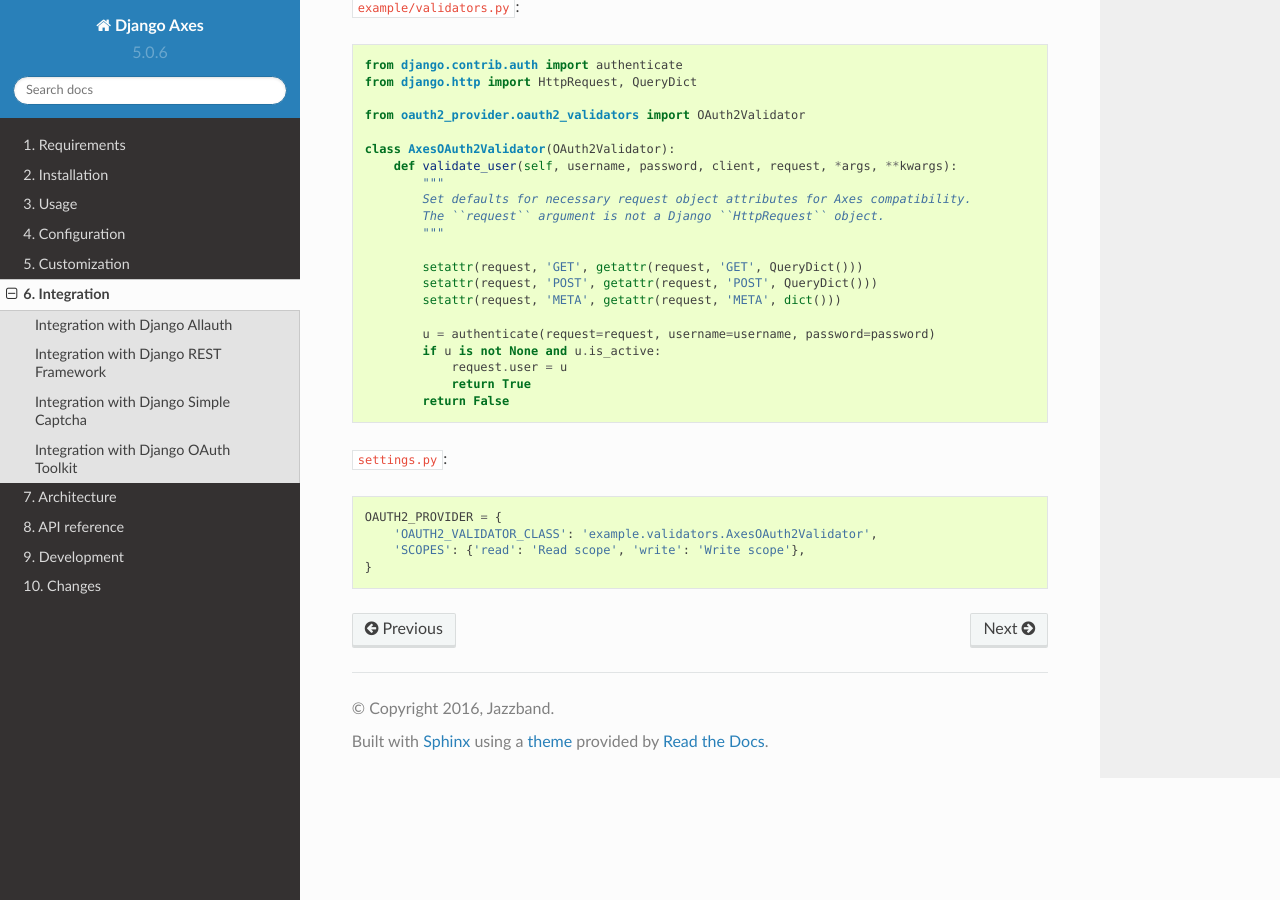
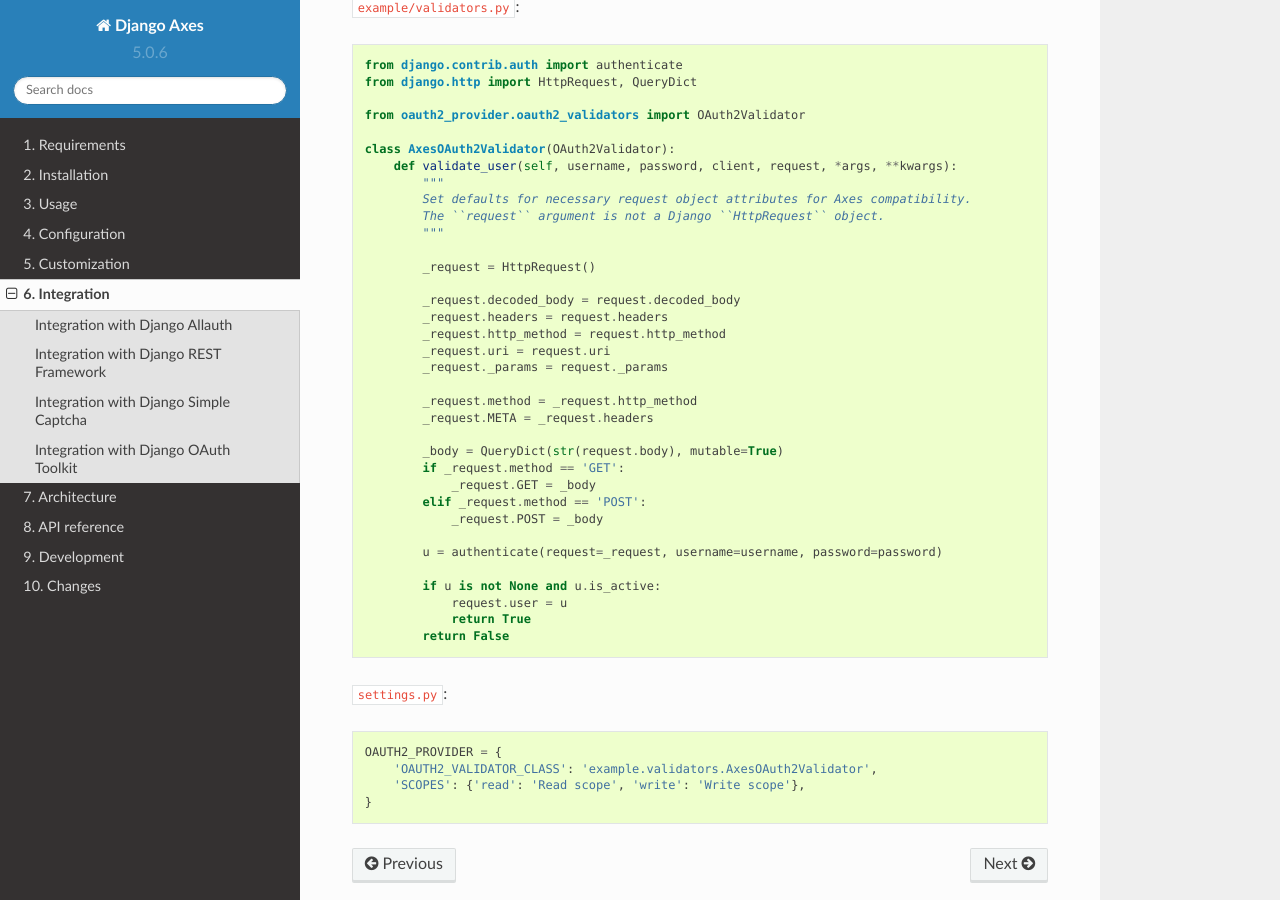
Before and after one commit to jazzband/django-axes, a Sphinx documentation site: the page built from docs/6_integration.rst, in a window 1280 px wide and 900 px high, scrolled down 3957 px. Built offline with Sphinx 7.4.7 and the Read the Docs theme 2.0.0, drawn with Linux system fonts in a browser that asks for light colours.

Commit message:
Update Django Allauth example
Use example from jazzband/django-oauth-toolkit#712
for reference with props to @hcNick for debugging

```diff
--- a/docs/6_integration.rst
+++ b/docs/6_integration.rst
@@ -210,11 +210,25 @@
             The ``request`` argument is not a Django ``HttpRequest`` object.
             """
 
-            setattr(request, 'GET', getattr(request, 'GET', QueryDict()))
-            setattr(request, 'POST', getattr(request, 'POST', QueryDict()))
-            setattr(request, 'META', getattr(request, 'META', dict()))
+            _request = HttpRequest()
 
-            u = authenticate(request=request, username=username, password=password)
+            _request.decoded_body = request.decoded_body
+            _request.headers = request.headers
+            _request.http_method = request.http_method
+            _request.uri = request.uri
+            _request._params = request._params
+
+            _request.method = _request.http_method
+            _request.META = _request.headers
+
+            _body = QueryDict(str(request.body), mutable=True)
+            if _request.method == 'GET':
+                _request.GET = _body
+            elif _request.method == 'POST':
+                _request.POST = _body
+
+            u = authenticate(request=_request, username=username, password=password)
+
             if u is not None and u.is_active:
                 request.user = u
                 return True
```
